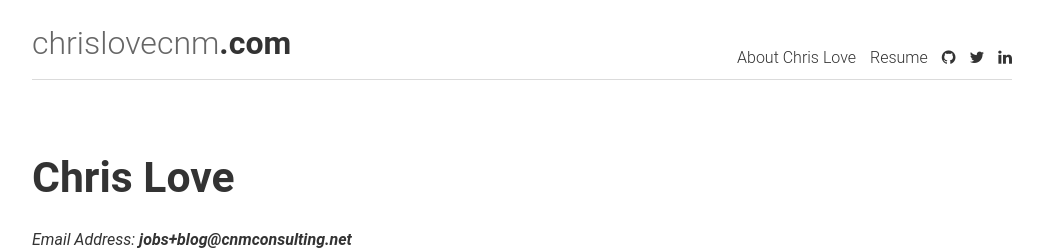
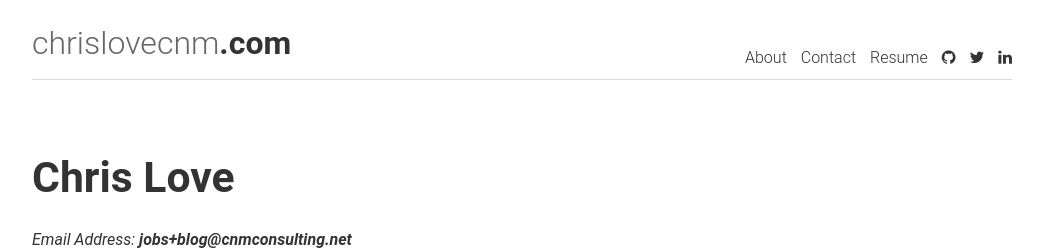
Before and after one commit to chrislovecnm/chrislovecnm.com, a Jekyll site: the page built from resume.md, in a window 1280 px wide and 900 px high. Shown: the top 250 px of the window, without its empty margins (118-1161 px from the left). Built offline with Jekyll 4.4.1, drawn with Linux system fonts in a browser that asks for light colours; nearby versions of some CDN libraries.

Commit message:
Adding contact page

```diff
--- a/about.md
+++ b/about.md
@@ -1,6 +1,6 @@
 ---
 layout: page
-title: About Chris Love
+title: About
 description: This is a little about me
 permalink: /about/
 ---
--- /dev/null
+++ b/contact.md
@@ -0,0 +1,6 @@
+---
+layout: page
+title: Contact
+description: Contact Chris Love
+permalink: /contact/
+---
```
